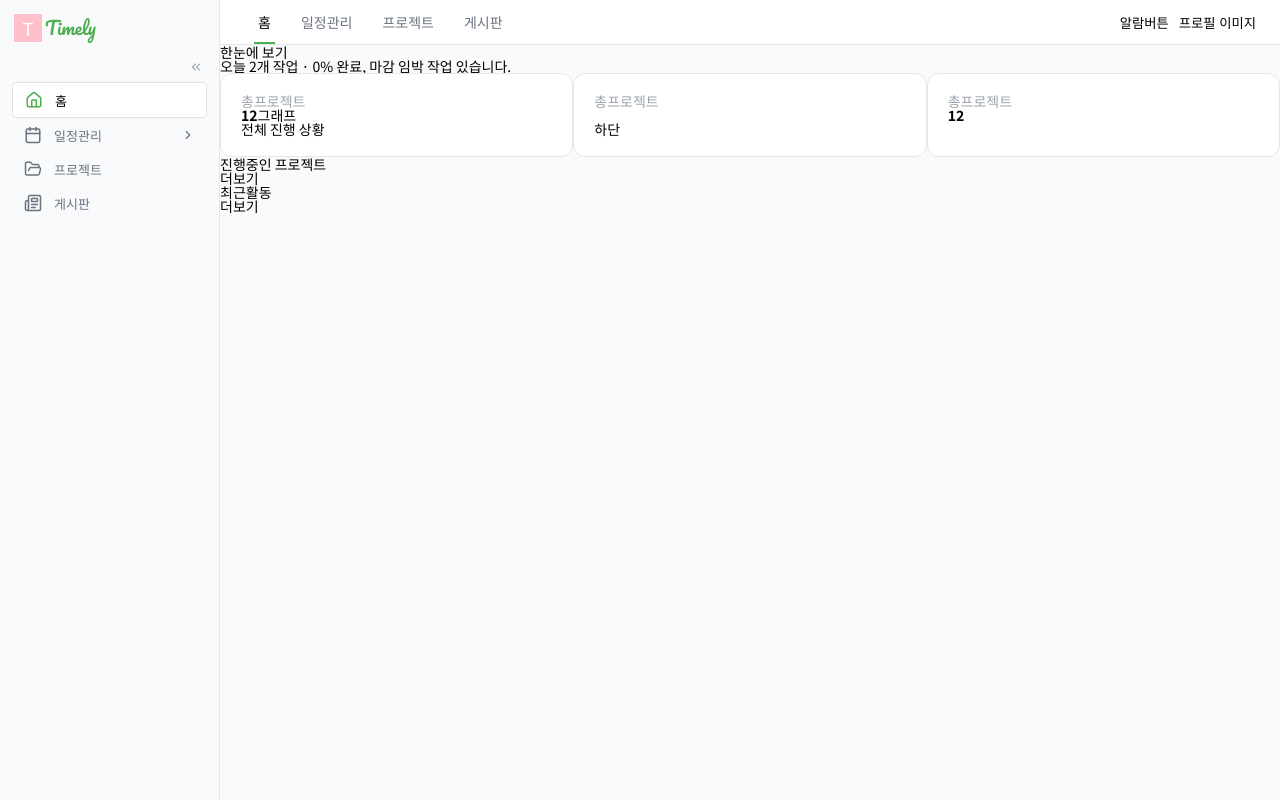
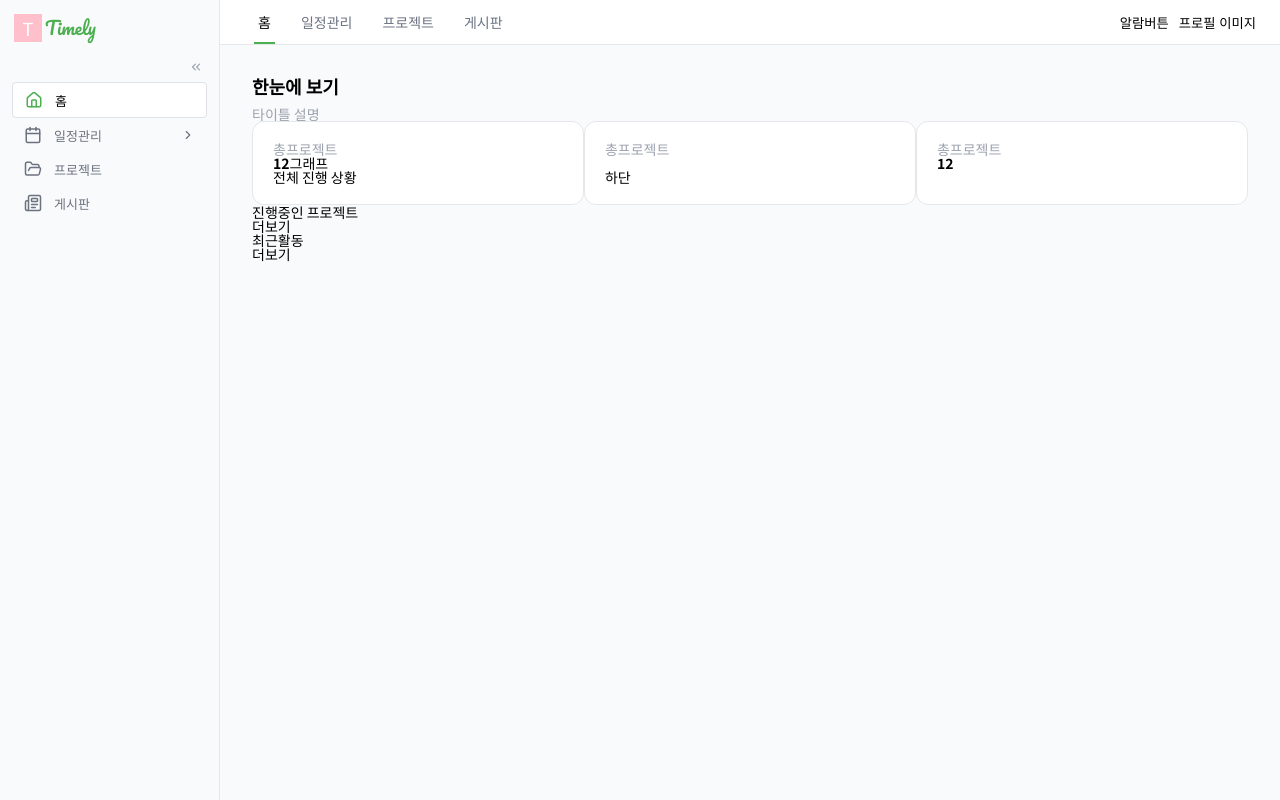
Before and after one commit to zingZZi/timely, a React (Vite) app: page / in a window 1280 px wide. Built offline with nearby package versions, Linux system fonts and the light colour scheme; a web font is replaced by a local one.

Commit message:
홈화면 작업진행중

```diff
--- /dev/null
+++ b/src/components/PageHeader/PageHeader.jsx
@@ -0,0 +1,12 @@
+import * as S from './PageHeader.style';
+
+function PageHeader({title}){
+    return(
+        <>
+            <S.PageHeader>{title}</S.PageHeader>
+            <S.Description>타이틀 설명</S.Description>
+        </>
+    )
+}
+
+export default PageHeader;
--- /dev/null
+++ b/src/components/PageHeader/PageHeader.style.js
@@ -0,0 +1,13 @@
+import styled from "styled-components";
+
+export let PageHeader = styled.h2`
+    font-size: ${({ theme }) => theme.fontSizes.lg};
+    font-weight:${({ theme }) => theme.fontWeights.semibold};
+    margin-bottom:1.2rem;
+`
+
+export let Description = styled.p`
+    font-size: ${({ theme }) => theme.fontSizes.sm};
+    color:${({ theme }) => theme.colors.gray[500]};
+
+`
--- a/src/layouts/MainLayout/MainLayout.jsx
+++ b/src/layouts/MainLayout/MainLayout.jsx
@@ -15,7 +15,9 @@ function MainLayout() {
       <Aside asideOpen={asideOpen} asideHandle={asideClick} menus={menus} />
       <S.MainContainer>
         <Header menus={menus} />
-        <Outlet />
+        <S.Container>
+          <Outlet />
+        </S.Container>
       </S.MainContainer>
     </S.MainLayout>
   );
--- a/src/layouts/MainLayout/MainLayout.styles.js
+++ b/src/layouts/MainLayout/MainLayout.styles.js
@@ -12,3 +12,7 @@ export const MainContainer = styled.div`
   display: flex;
   flex-direction: column;
 `;
+
+export const Container = styled.div`
+  padding:3.2rem;
+`
--- a/src/pages/home/Home.jsx
+++ b/src/pages/home/Home.jsx
@@ -1,12 +1,12 @@
 import { Link } from "react-router-dom";
 import StateCard from "../../components/Card/StateCard";
 import * as S from "./Home.style";
+import PageHeader from "../../components/PageHeader/PageHeader";
 function Home() {
   return (
     <main>
       <section>
-        <h2>한눈에 보기</h2>
-        <p>오늘 2개 작업 · 0% 완료, 마감 임박 작업 있습니다.</p>
+        <PageHeader title="한눈에 보기" />
         <S.HomeTotalCard>
           <li>
             <StateCard
```
